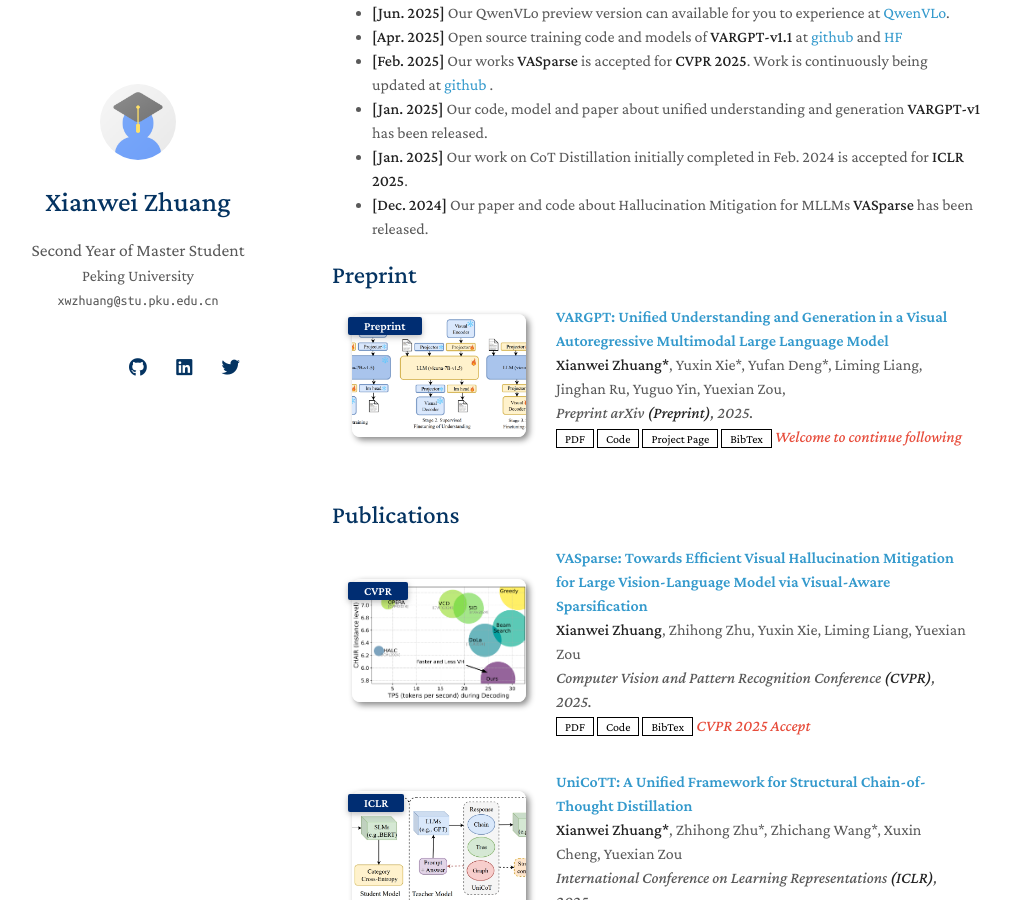
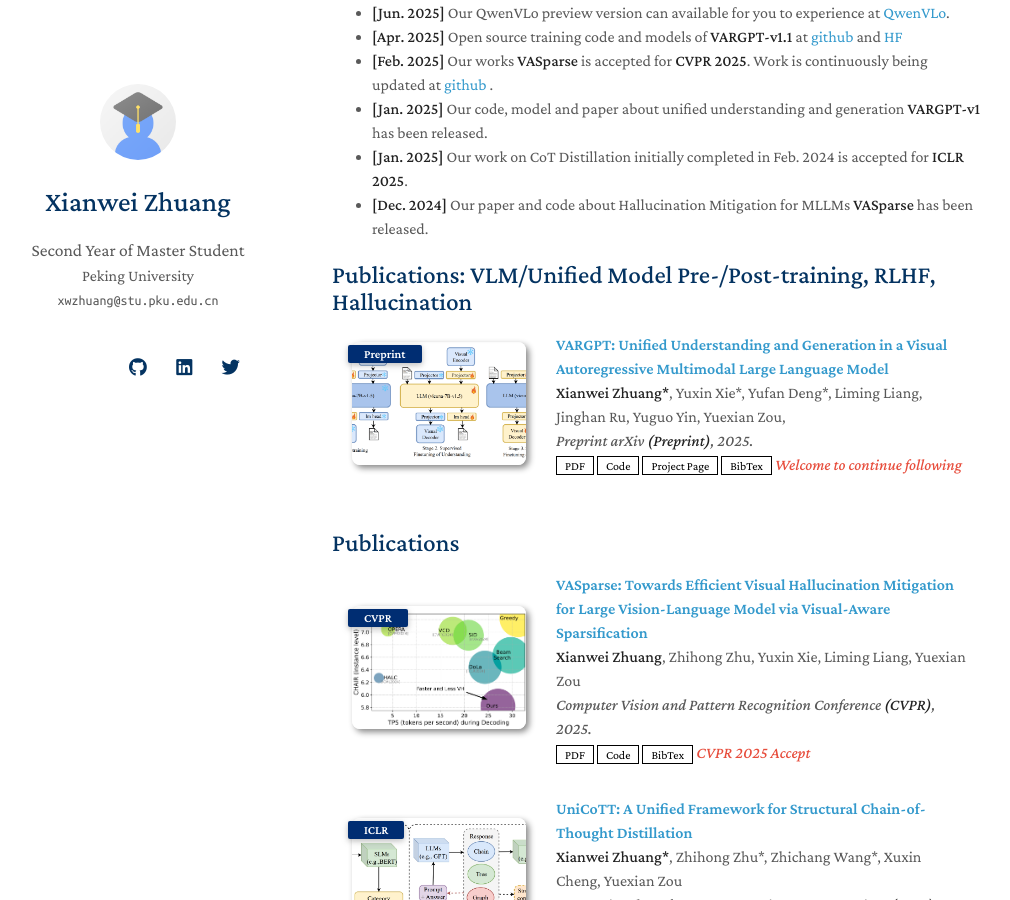
Before and after one commit to mengchuang123/mengchuang123.github.io, a Jekyll site: the page built from index.md, in a window 1280 px wide and 900 px high, scrolled down 714 px. Shown: the whole window, without its empty margins (138-1148 px from the left). Built offline with Jekyll 4.4.1, drawn with Linux system fonts in a browser that asks for light colours; nearby versions of some CDN libraries; a style sheet for code colours, icons or effects is not loaded; our own code applies the rules of GitHub Pages for plain Markdown files.

Commit message:
Update preprint.md

```diff
--- a/_includes/preprint.md
+++ b/_includes/preprint.md
@@ -1,4 +1,4 @@
-<h2 id="publications" style="margin: 2px 0px -15px;">Preprint</h2>
+<h2 id="publications" style="margin: 2px 0px -15px;">Publications: VLM/Unified Model Pre-/Post-training, RLHF, Hallucination</h2>
 
 <div class="publications">
 <ol class="bibliography">
```
